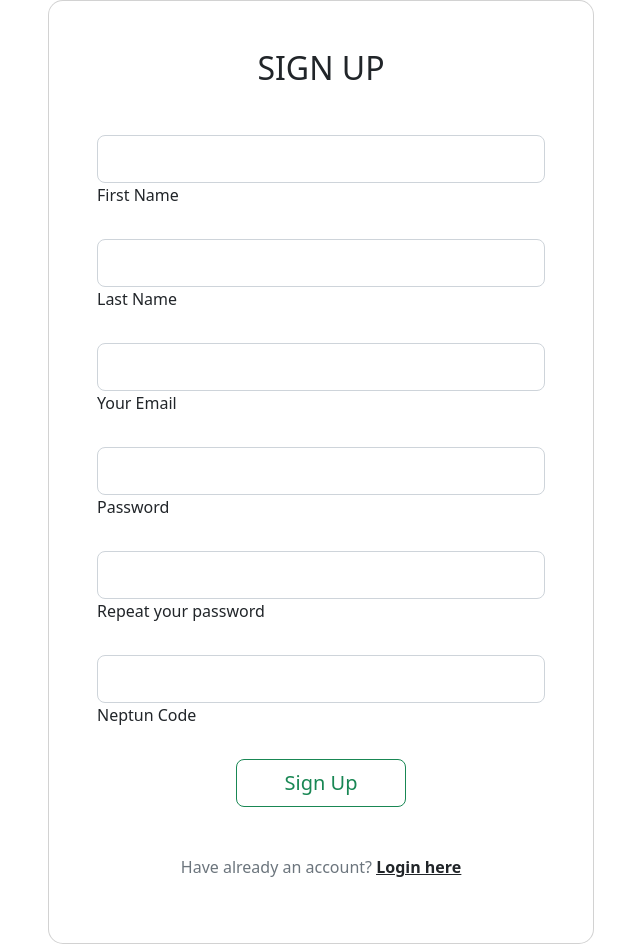
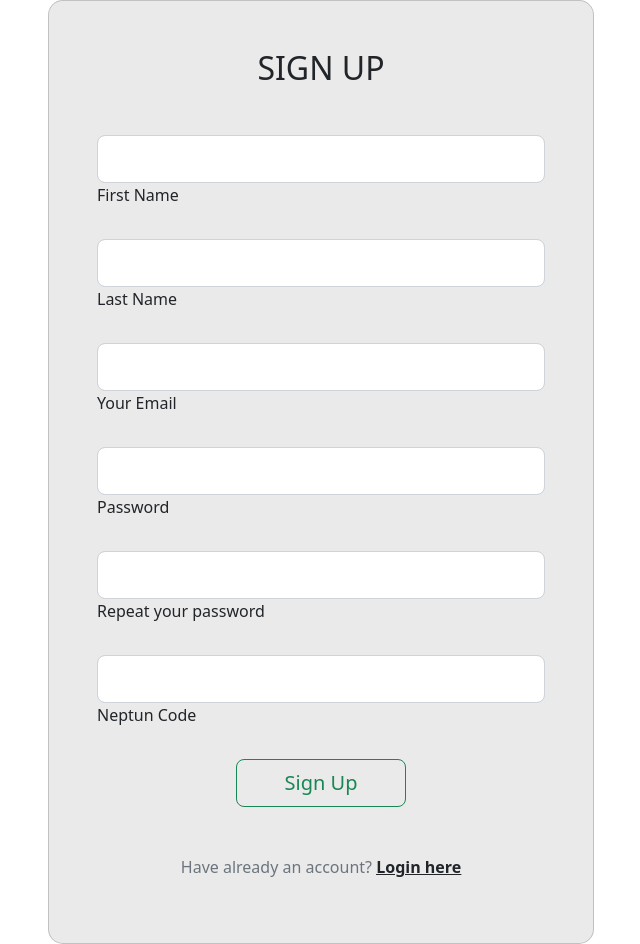
Before and after one commit to Csalex01/AttendanceManager, a Flask app: page /signup in a window 1280 px wide. Shown: the part 56-1000 px from the top of the page, without its empty margins (319-959 px from the left). Run offline with Flask 2, Linux system fonts and the light colour scheme.

Commit message:
Login, Signup, Profile

```diff
--- a/src/AttendanceManager/templates/auth/login.html
+++ b/src/AttendanceManager/templates/auth/login.html
@@ -47,4 +47,10 @@
     </div>
   </div>
 </section>
+
+<style>
+  .card {
+  background: #EAEAEA;
+  }
+ </style>
 {% endblock content %}
--- a/src/AttendanceManager/templates/auth/signup.html
+++ b/src/AttendanceManager/templates/auth/signup.html
@@ -3,7 +3,7 @@
 {% block title %} Signup {% endblock title %}
 
 {% block content %}
-<section class="vh-100 bg-image"
+<section class="vh-100 bg-image">
   <div class="mask d-flex align-items-center h-100 gradient-custom-3">
     <div class="container h-100">
       <div class="row d-flex justify-content-center align-items-center h-100">
@@ -13,7 +13,6 @@
               <h2 class="text-uppercase text-center mb-5">Sign Up</h2>
 
               <form>
-
                 <div class="form-outline mb-4">
                   <input type="text" id="form3Example1cg" class="form-control form-control-lg" />
                   <label class="form-label" for="form3Example1cg">First Name</label>
@@ -61,4 +60,10 @@
     </div>
   </div>
 </section>
+
+<style>
+ .card {
+ background: #EAEAEA;
+ }
+</style>
 {% endblock content %}
--- a/src/AttendanceManager/templates/general/profile.html
+++ b/src/AttendanceManager/templates/general/profile.html
@@ -13,10 +13,10 @@
             <div class="col-md-4">
                 <div class="profile-img">
                     <img src="https://encrypted-tbn0.gstatic.com/images?q=tbn:ANd9GcS52y5aInsxSm31CvHOFHWujqUx_wWTS9iM6s7BAm21oEN_RiGoog" alt=""/>
-                    <div class="file btn btn-lg btn-primary">
+                   <!--- <div class="file btn btn-lg btn-primary">
                         Change Photo
                         <input type="file" name="file"/>
-                    </div>
+                    </div>-->
                 </div>
             </div>
             <div class="col-md-6">
```
